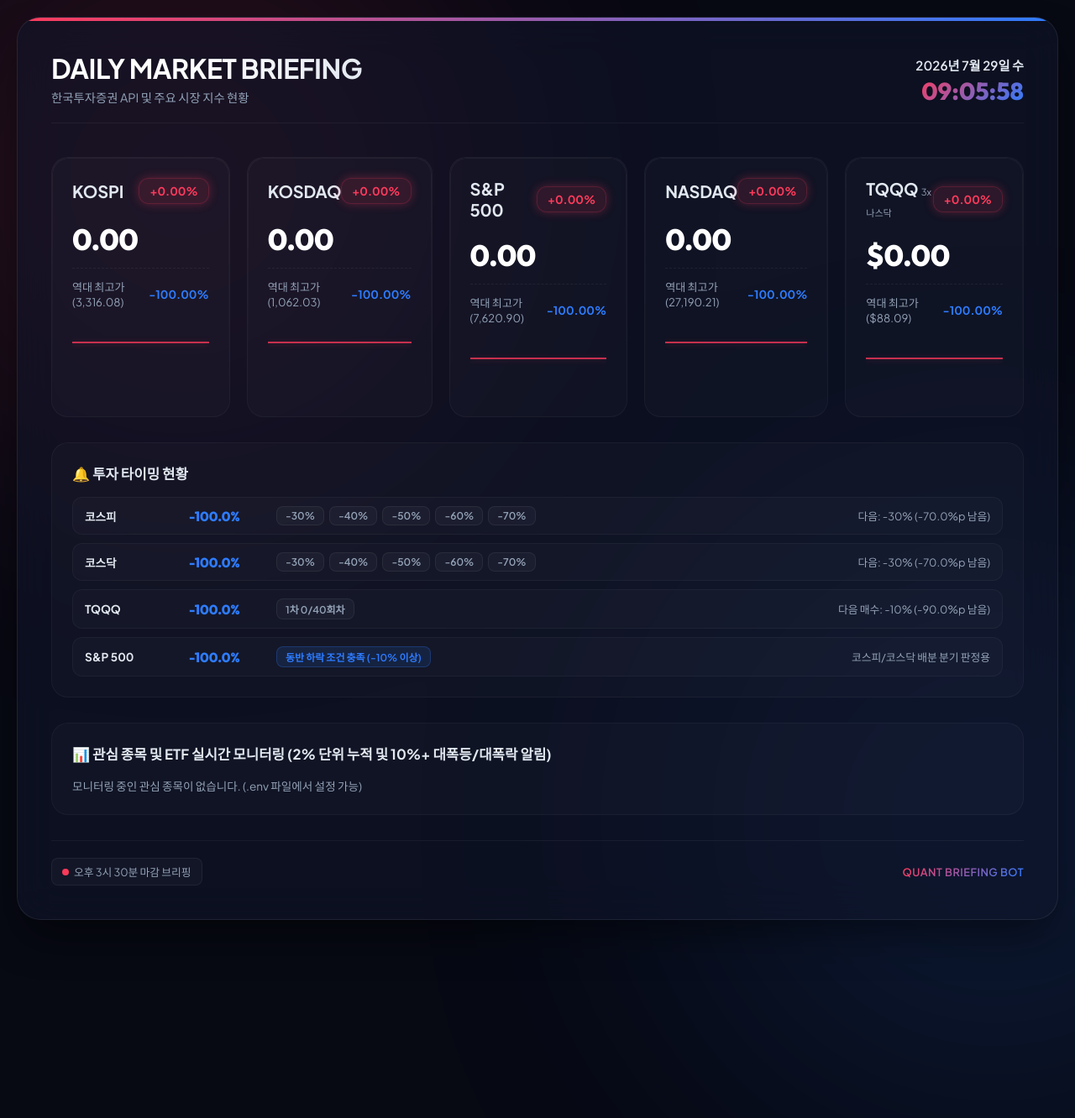
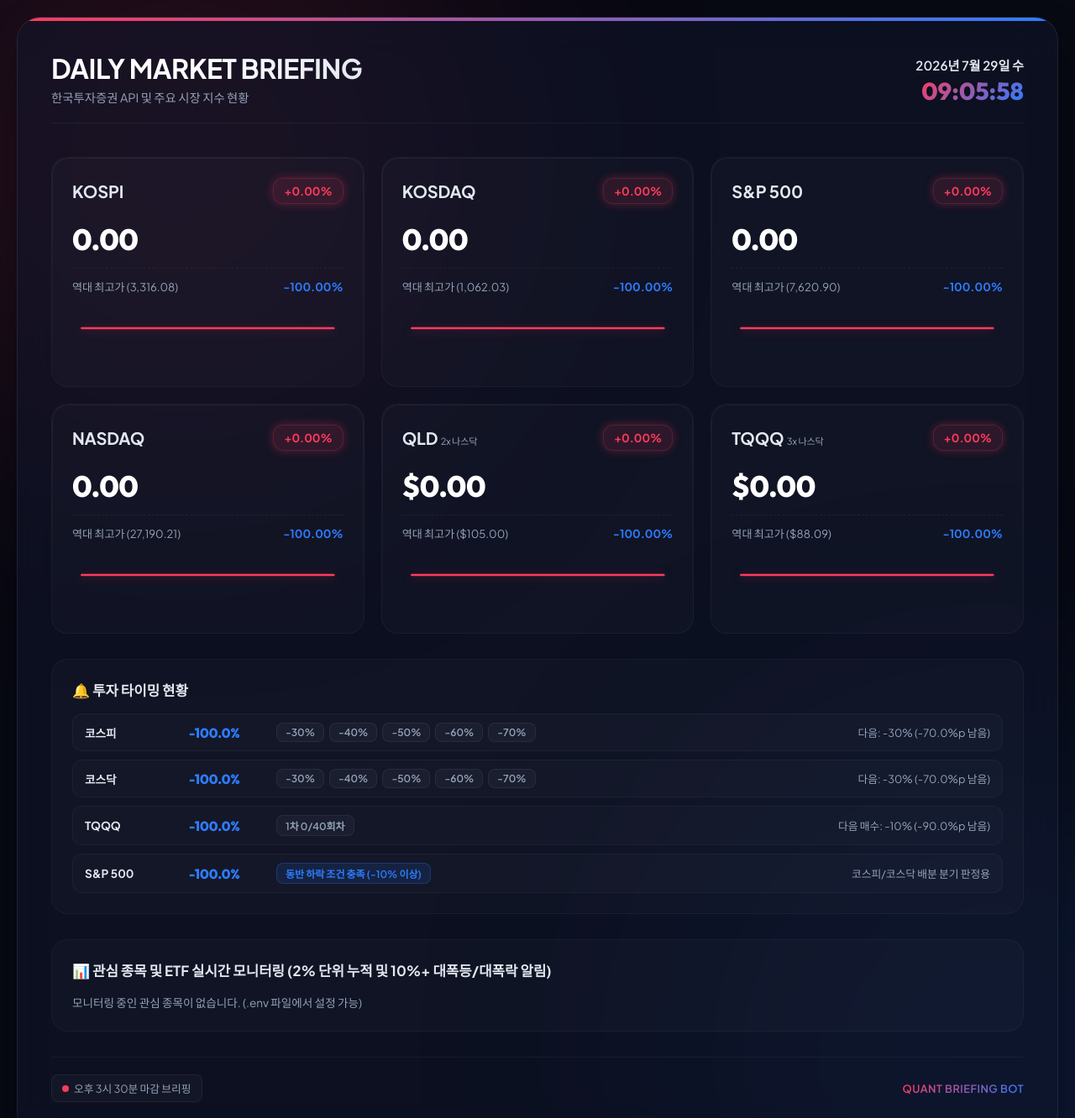
Before and after one commit to richdadtechtree/stock, a FastAPI app: page / in a window 1280 px wide; the page is wider, and only the part inside the window is pictured. Shown: the top 1332 px of that part at 84% size. Run offline with FastAPI, Linux system fonts and the light colour scheme; data that the repository does not hold is empty.

Commit message:
Feat: Add QLD index card and lay out index grid in 2x3 layout

```diff
--- a/market_data.py
+++ b/market_data.py
@@ -29,6 +29,7 @@ SYMBOLS = {
     "KOSDAQ":  {"yf": "^KQ11", "kis_type": "domestic", "kis_code": "1001", "default_ath": 1062.03, "max_valid_ath": 1200.0},
     "S&P 500": {"yf": "^GSPC", "kis_type": "overseas", "kis_code": ("AMS", "SPY"), "default_ath": 7620.90, "max_valid_ath": 8500.0},
     "NASDAQ":  {"yf": "^IXIC", "kis_type": "overseas", "kis_code": ("NAS", "QQQ"), "default_ath": 27190.21, "max_valid_ath": 30000.0},
+    "QLD":     {"yf": "QLD",   "kis_type": "overseas", "kis_code": ("NAS", "QLD"),  "default_ath": 105.00, "max_valid_ath": 120.0},
     "TQQQ":    {"yf": "TQQQ",  "kis_type": "overseas", "kis_code": ("NAS", "TQQQ"), "default_ath": 88.09, "max_valid_ath": 100.0},
 }
 
@@ -140,6 +141,7 @@ def _fetch_naver_quote(name):
         "KOSDAQ": "KOSDAQ",
         "S&P 500": "SPY",
         "NASDAQ": ".IXIC",
+        "QLD": "QLD",
         "TQQQ": "TQQQ.O"
     }
     code = naver_codes.get(name)
--- a/static/style.css
+++ b/static/style.css
@@ -147,7 +147,7 @@ body {
 /* Indices Grid Layout */
 .indices-grid {
     display: grid;
-    grid-template-columns: repeat(5, 1fr);
+    grid-template-columns: repeat(3, 1fr);
     gap: 20px;
     margin-bottom: 30px;
 }
--- a/summary.py
+++ b/summary.py
@@ -19,15 +19,15 @@ def build_summary_text():
     lines = [f"📊 *시장 브리핑* ({now})", ""]
 
     # 지수/종목 현재가 요약
-    label = {"KOSPI": "코스피", "KOSDAQ": "코스닥", "S&P 500": "S&P500", "NASDAQ": "나스닥", "TQQQ": "TQQQ"}
-    for key in ("KOSPI", "KOSDAQ", "S&P 500", "NASDAQ", "TQQQ"):
+    label = {"KOSPI": "코스피", "KOSDAQ": "코스닥", "S&P 500": "S&P500", "NASDAQ": "나스닥", "QLD": "QLD", "TQQQ": "TQQQ"}
+    for key in ("KOSPI", "KOSDAQ", "S&P 500", "NASDAQ", "QLD", "TQQQ"):
         d = snapshot.get(key)
         if not d:
             continue
         cur = d["current"]
         chg = d["change_rate"]
         dd = d["ath_change_rate"]
-        price = f"${cur:,.2f}" if key == "TQQQ" else f"{cur:,.2f}"
+        price = f"${cur:,.2f}" if key in ("TQQQ", "QLD") else f"{cur:,.2f}"
         arrow = "▲" if chg >= 0 else "▼"
         lines.append(f"• *{label[key]}*: {price} | 전일 {arrow}{chg:+.2f}% (고점대비 *{dd:.1f}%*)")
 
--- a/templates/index.html
+++ b/templates/index.html
@@ -106,6 +106,27 @@
                     <div class="sparkline-container up" id="sparkline-container-NASDAQ">
                         <svg viewBox="0 0 300 50" width="100%" height="100%">
                             <path class="sparkline-path" id="path-NASDAQ" d="M 0 25 L 300 25" />
+                        </svg>
+                    </div>
+                </div>
+            </div>
+
+            <!-- QLD Card (Skeleton/Default) -->
+            <div class="index-card loading-skeleton" id="card-QLD">
+                <div class="card-header">
+                    <span class="card-title">QLD <small class="card-subtitle">2x 나스닥</small></span>
+                    <span class="change-badge up" id="badge-QLD">+0.00%</span>
+                </div>
+                <div class="card-body">
+                    <div class="current-price" id="price-QLD">$0.00</div>
+                    <div class="ath-row">
+                        <span>역대 최고가 (<span id="ath-val-QLD">$0.00</span>)</span>
+                        <span class="ath-drawdown down" id="ath-QLD">-0.00%</span>
+                    </div>
+                    <!-- Sparkline -->
+                    <div class="sparkline-container up" id="sparkline-container-QLD">
+                        <svg viewBox="0 0 300 50" width="100%" height="100%">
+                            <path class="sparkline-path" id="path-QLD" d="M 0 25 L 300 25" />
                         </svg>
                     </div>
                 </div>
@@ -228,6 +249,7 @@
                         { key: 'KOSDAQ', id: 'KOSDAQ', pathId: 'path-KOSDAQ', containerId: 'sparkline-container-KOSDAQ' },
                         { key: 'S&P 500', id: 'SP500', pathId: 'path-SP500', containerId: 'sparkline-container-SP500' },
                         { key: 'NASDAQ', id: 'NASDAQ', pathId: 'path-NASDAQ', containerId: 'sparkline-container-NASDAQ' },
+                        { key: 'QLD', id: 'QLD', pathId: 'path-QLD', containerId: 'sparkline-container-QLD', currency: '$' },
                         { key: 'TQQQ', id: 'TQQQ', pathId: 'path-TQQQ', containerId: 'sparkline-container-TQQQ', currency: '$' }
                     ];
 
```
